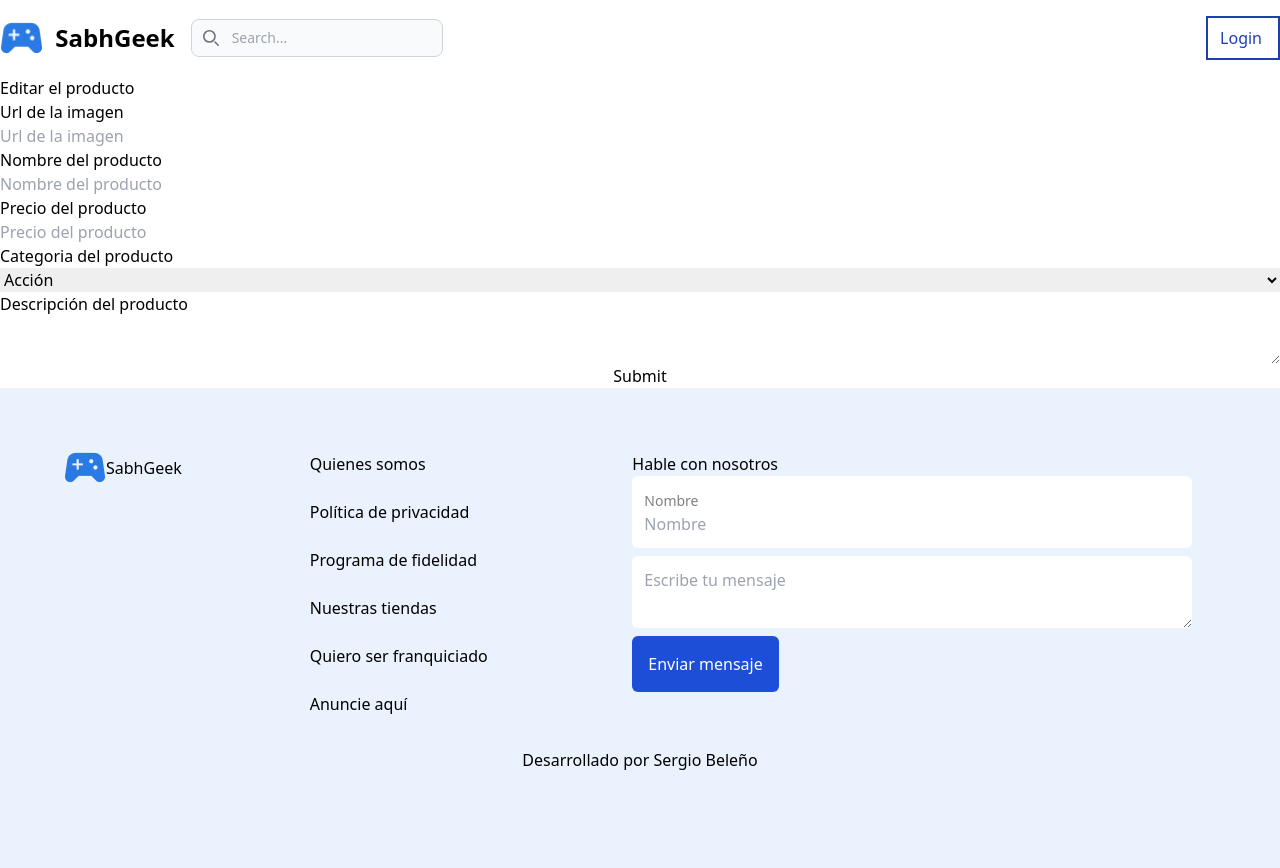
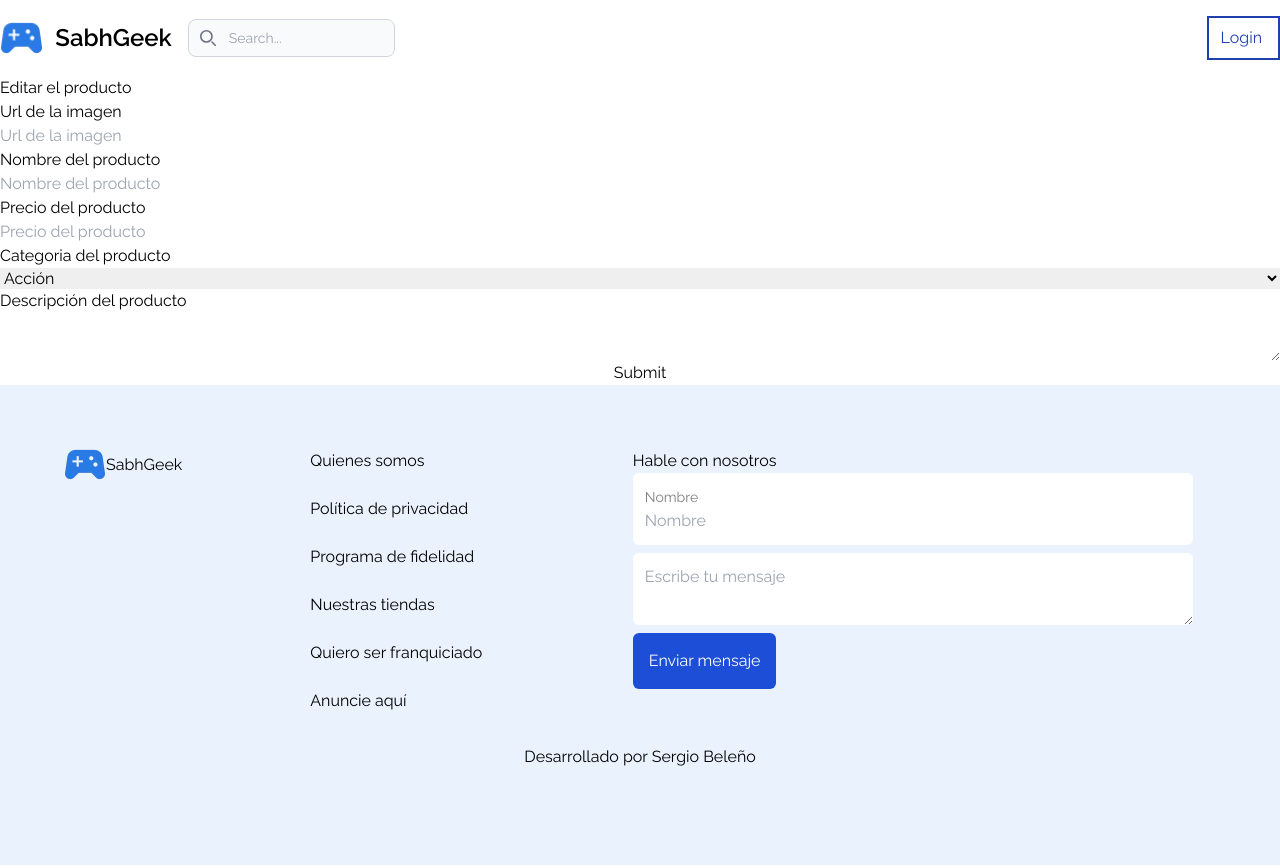
Before and after one commit to SABHGG/AluraGeek, a React (Vite) app: page /productos/create in a window 1280 px wide. Built offline with nearby package versions, Linux system fonts and the light colour scheme.

Commit message:
update font Raleway

```diff
--- a/index.html
+++ b/index.html
@@ -4,6 +4,12 @@
     <meta charset="UTF-8" />
     <link rel="icon" type="image/svg+xml" href="/vite.svg" />
     <meta name="viewport" content="width=device-width, initial-scale=1.0" />
+    <link rel="preconnect" href="https://fonts.googleapis.com" />
+    <link rel="preconnect" href="https://fonts.gstatic.com" crossorigin />
+    <link
+      href="https://fonts.googleapis.com/css2?family=Raleway:wght@400;600;700&display=swap"
+      rel="stylesheet"
+    />
     <title>Sabh Geek</title>
   </head>
   <body>
--- a/tailwind.config.js
+++ b/tailwind.config.js
@@ -5,7 +5,11 @@
     "./src/**/*.{vue,js,ts,jsx,tsx}",
   ],
   theme: {
-    extend: {},
+    extend: {
+      fontFamily: {
+        sans: ['Raleway', 'sans-serif'],
+      },
+    },
   },
   plugins: [],
 }
```
